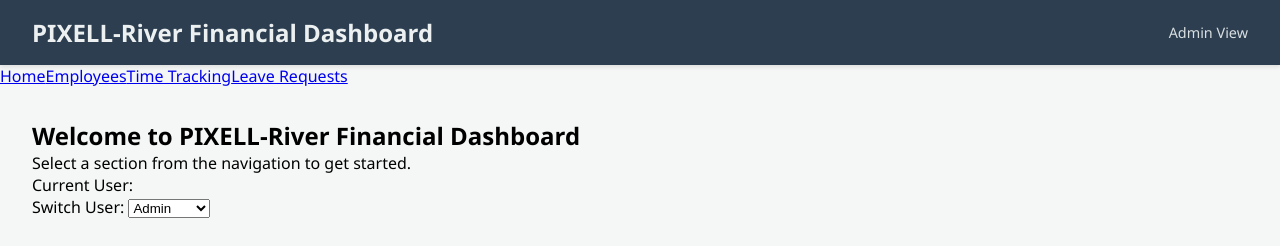
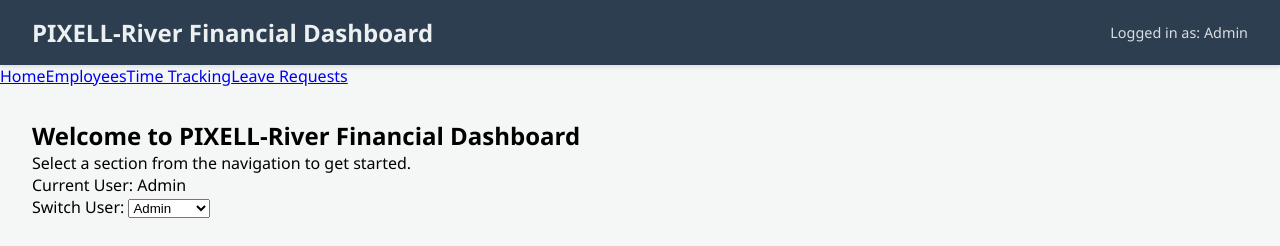
Before and after one commit to rrcf2024jcai/FullStackDev_Group, a React app: page / in a window 1280 px wide. Shown: the top 246 px of the page. Built offline with nearby package versions, Linux system fonts and the light colour scheme; the HTML template or start-up script is replaced by a standard one.

Commit message:
feat: Add shared state in App.tsx to all pages (T.3)

```diff
--- a/src/App.tsx
+++ b/src/App.tsx
@@ -1,3 +1,4 @@
+import { useState } from "react";
 import { BrowserRouter, Routes, Route, Link } from "react-router-dom";
 import "./App.css";
 import HomePage from "./pages/HomePage/HomePage";
@@ -6,13 +7,16 @@ import TimePage from "./pages/TimePage/TimePage";
 import LeavePage from "./pages/LeavePage/LeavePage";
 
 function App() {
+  // T.3: Shared state - current logged in user
+  const [currentUser, setCurrentUser] = useState("Admin");
+
   return (
     <BrowserRouter>
       <div className="app-container">
         {/* Main Dashboard Header */}
         <header className="main-header">
           <h1>PIXELL-River Financial Dashboard</h1>
-          <span className="user-info">Admin View</span>
+          <span className="user-info">Logged in as: {currentUser}</span>
         </header>
 
         {/* Navigation */}
@@ -26,10 +30,10 @@ function App() {
         {/* Routes */}
         <main className="dashboard-content">
           <Routes>
-            <Route path="/" element={<HomePage />} />
-            <Route path="/employees" element={<EmployeePage />} />
-            <Route path="/time" element={<TimePage />} />
-            <Route path="/leave" element={<LeavePage />} />
+            <Route path="/" element={<HomePage currentUser={currentUser} setCurrentUser={setCurrentUser} />} />
+            <Route path="/employees" element={<EmployeePage currentUser={currentUser} setCurrentUser={setCurrentUser} />} />
+            <Route path="/time" element={<TimePage currentUser={currentUser} setCurrentUser={setCurrentUser} />} />
+            <Route path="/leave" element={<LeavePage currentUser={currentUser} setCurrentUser={setCurrentUser} />} />
           </Routes>
         </main>
 
```
